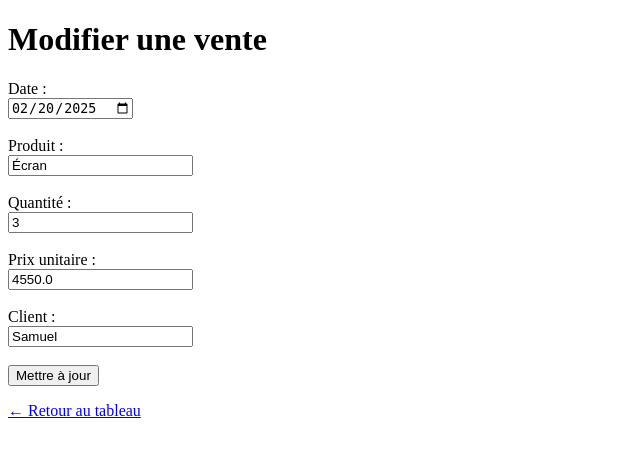
After one commit to HanouneCamara/vente_dashboard, a Flask app: page /modifier/2 in a window 1280 px wide. The commit adds this page. Shown: the top 457 px of the page, without its empty margins (0-640 px from the left). Run offline with Flask 3, Linux system fonts and the light colour scheme; data comes from the database, SQL or seed files in the repository; both versions use the stored data as it was after the commit.

Commit message:
update_vente

```diff
--- a/app.py
+++ b/app.py
@@ -49,5 +49,34 @@ def supprimer(id):
     conn.close()
     return redirect(url_for('index'))
 
+@app.route('/modifier/<int:id>', methods=['GET', 'POST'])
+def modifier(id):
+    conn = sqlite3.connect("db/ventes.db")
+    conn.row_factory = sqlite3.Row
+    cursor = conn.cursor()
+
+    if request.method == 'POST':
+        date = request.form['date']
+        produit = request.form['produit']
+        quantite = int(request.form['quantite'])
+        prix_unitaire = float(request.form['prix_unitaire'])
+        client = request.form['client']
+
+        cursor.execute("""
+            UPDATE ventes
+            SET date = ?, produit = ?, quantite = ?, prix_unitaire = ?, client = ?
+            WHERE id = ?
+        """,(date, produit, quantite, prix_unitaire, client, id)
+        )
+
+        conn.commit()
+        conn.close()
+        return redirect(url_for('index'))
+    cursor.execute("SELECT * FROM ventes WHERE id = ?", (id,))
+    vente = cursor.fetchone()
+    conn.close()
+    return render_template('modifier.html', vente=vente)
+
+
 if __name__ == '__main__':
     app.run(debug=True)
--- a/templates/index.html
+++ b/templates/index.html
@@ -32,6 +32,7 @@
                 <td>{{ vente.prix_unitaire }}</td>
                 <td>{{ vente.client }}</td>
                 <td>
+                    <a href="{{ url_for('modifier', id=vente.id) }}">✏️</a>
                     <a href="{{ url_for('supprimer', id=vente.id) }}" onclick="return confirm('Supprimer cette vente ?');">🗑️</a>
                 </td>
             </tr>
--- /dev/null
+++ b/templates/modifier.html
@@ -0,0 +1,30 @@
+<!DOCTYPE html>
+<html>
+<head>
+    <meta charset="UTF-8">
+    <title>Modifier une vente</title>
+</head>
+<body>
+    <h1>Modifier une vente</h1>
+    <form method="POST">
+        <label>Date :</label><br>
+        <input type="date" name="date" value="{{ vente.date }}" required><br><br>
+
+        <label>Produit :</label><br>
+        <input type="text" name="produit" value="{{ vente.produit }}" required><br><br>
+
+        <label>Quantité :</label><br>
+        <input type="number" name="quantite" value="{{ vente.quantite }}" required><br><br>
+
+        <label>Prix unitaire :</label><br>
+        <input type="number" step="0.01" name="prix_unitaire" value="{{ vente.prix_unitaire }}" required><br><br>
+
+        <label>Client :</label><br>
+        <input type="text" name="client" value="{{ vente.client }}" required><br><br>
+
+        <button type="submit">Mettre à jour</button>
+    </form>
+
+    <p><a href="{{ url_for('index') }}">← Retour au tableau</a></p>
+</body>
+</html>
```
Also changed, not shown: db/ventes.db.
